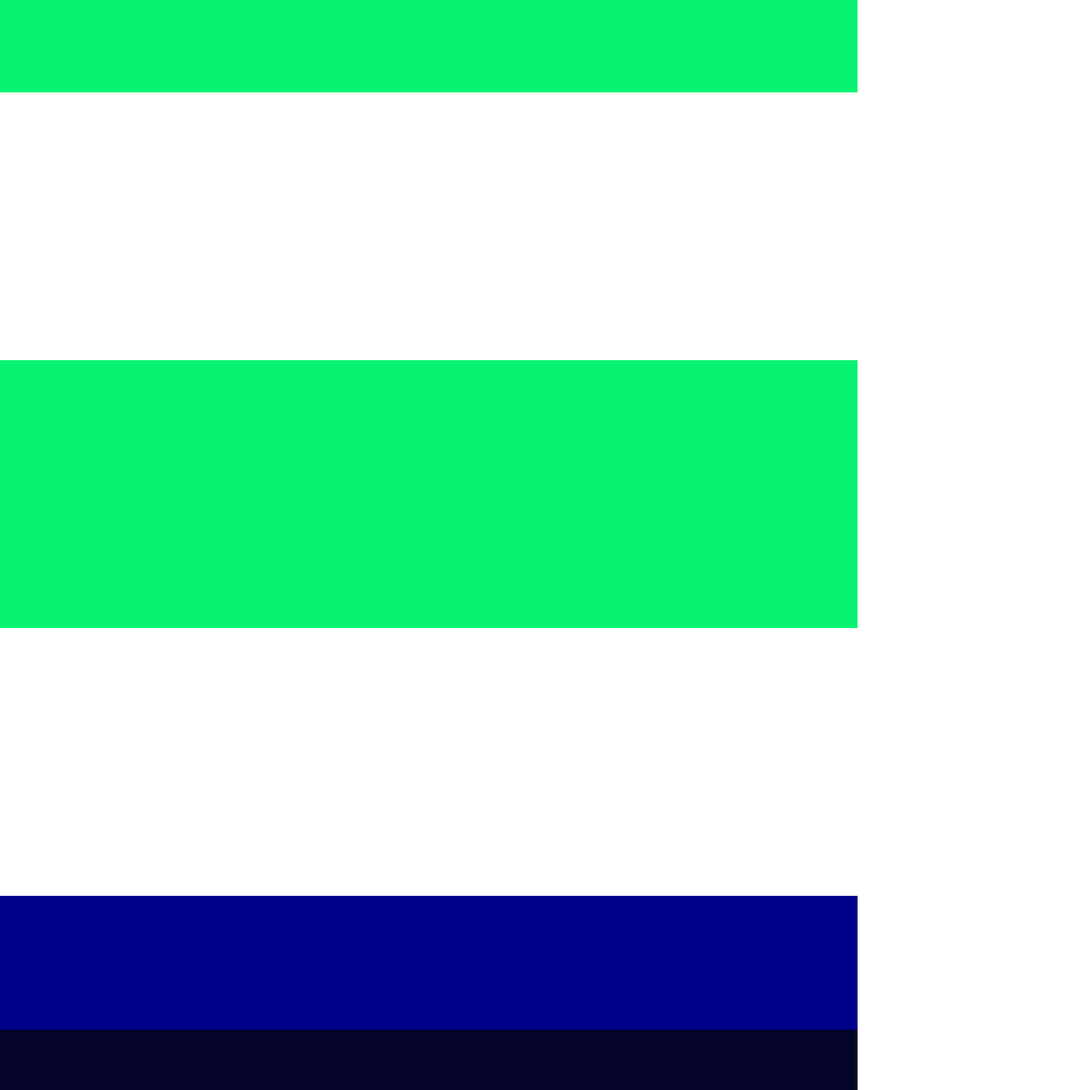
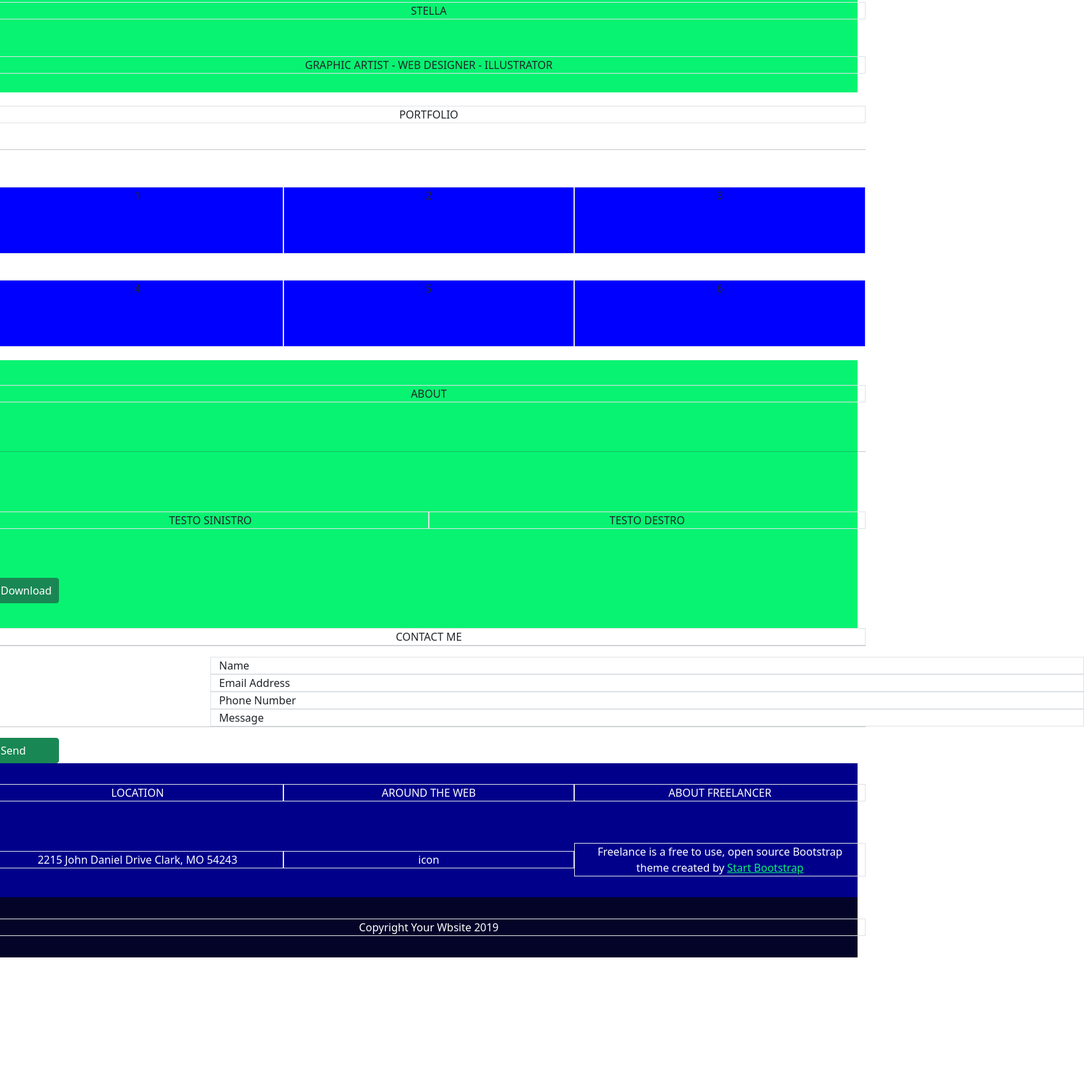
Before and after one commit to dariodeveloper92/html-css-bootstrap-freelancer, a plain HTML site: page index.html in a window 1280 px wide. Shown: the part 352-1980 px from the top of the page at 67% size, 1618 px wide, since content can reach past the window. After the commit the page ends 1782 px from the top, so only its background shows below. Drawn offline with nearby package versions, Linux system fonts and the light colour scheme.

Commit message:
update struttura

```diff
--- a/css/style.css
+++ b/css/style.css
@@ -14,6 +14,16 @@ header {
     height: 100%;
     width: 100%;
 }
+
+.white {
+    color: white;
+}
+
+.text_align {
+    text-align: center;
+    height: 100%;
+    align-items: center;
+}
 /* fine header */
 
 /* main */
@@ -22,7 +32,7 @@ main {
     width: 100%;
 }
 
-.jump {
+.jumbo {
     height: 400px;
     width: 100%;
 }
@@ -37,9 +47,27 @@ main {
     width: 100%;
 }
 
-.main_bottom {
+#main_bottom {
     height: 400px;
     width: 100%;
+}
+
+.main_center .larghezza_btn,
+.main_bottom .larghezza_btn {
+    width: 100px;
+    display: flex;
+}
+
+.align_left {
+    margin: 0 25%;
+    display: flex;
+    justify-content: flex-start;
+}
+
+.square {
+    width: 100px;
+    height: 100px;
+    background-color: blue;
 }
 /* fine main */
 
@@ -57,6 +85,10 @@ footer {
 .container_footer_bottom {
     height: 90px;
     width: 100%;
+}
+
+.text_green {
+    color: rgb(8, 243, 114);
 }
 /* fine footer */
 
--- a/index.html
+++ b/index.html
@@ -12,25 +12,85 @@
 <body>
     <!-- header -->
     <header>
-        <div class="container_header debug_blue">
-
+        <div class="container_header debug_blue white">
+            <div class="row text_align"><!-- Seconda cosa da fare -->
+                <div class="col-6 border">START BOOTSTRAP</div>
+                <div class="col-2 border">PORTFOLIO</div>
+                <div class="col-2 border">ABOUT</div>
+                <div class="col-2 border">CONTACT</div>
+            </div>
         </div>
     </header>
     <!-- fine header -->
     <!-- main -->
     <main>
-        <section class="jump debug_green"></section>
-        <section class="main_top debug_white"></section>
-        <section class="main_center debug_green"></section>
-        <section class="main_bottom debug_white"></section>
+        <!-- JUMBO -->
+        <section class="jumbo debug_green">
+            <div class="row text_align">
+                <div class="col-12 border square">IMG</div>
+                <div class="col-12 border">START BOOTSTRAP</div>
+                <div class="col-12 border">STELLA</div>
+                <div class="col-12 border">GRAPHIC ARTIST - WEB DESIGNER - ILLUSTRATOR</div>
+            </div>
+        </section>
+        <!-- FINE JUMBO -->
+        <!-- MAIN - TOP -->
+        <section class="main_top debug_white">
+            <div class="row text_align">
+                <div class="col-12 border">PORTFOLIO</div>
+                <hr>
+                <div class="col-4 border square">1</div>
+                <div class="col-4 border square">2</div>
+                <div class="col-4 border square">3</div>
+                <div class="col-4 border square">4</div>
+                <div class="col-4 border square">5</div>
+                <div class="col-4 border square">6</div>
+            </div>
+        </section>
+        <!-- FINE MAIN - TOP -->
+        <!-- MAIN - CENTER -->
+        <section class="main_center debug_green">
+            <div class="row text_align">
+                <div class="col-12 border">ABOUT</div>
+                <hr>
+                <div class="col-6 border">TESTO SINISTRO</div>
+                <div class="col-6 border">TESTO DESTRO</div>
+                <button type="button" class="btn btn-success  larghezza_btn">Download</button>
+            </div>
+        </section>
+        <!-- FINE MAIN - CENTER -->
+        <!-- MAIN - BOTTOM -->
+        <section class="main_bottom debug_white">
+            <div class="row text_align">
+                <div class="col-12 border">CONTACT ME</div>
+                <hr>
+                <div class="col-12 border align_left">Name</div>
+                <div class="col-12 border align_left">Email Address</div>
+                <div class="col-12 border align_left">Phone Number</div>
+                <div class="col-12 border align_left">Message</div>
+                <hr>
+                <button type="button" class="btn btn-success larghezza_btn">Send</button>
+            </div>
+        </section>
+        <!-- FINE MAIN - BOTTOM -->
     </main>
     <!-- fine main -->
     <!-- footer -->
-    <footer>
-        <div class="container_footer_top debug_blue">
-
+    <footer class="debug_blue">
+        <div class="container_footer_top debug_blue white">
+            <div class="row text_align">
+                <div class="col-4 border">LOCATION</div>
+                <div class="col-4 border">AROUND THE WEB</div>
+                <div class="col-4 border">ABOUT FREELANCER</div>
+                <div class="col-4 border">2215 John Daniel Drive Clark, MO 54243</div>
+                <div class="col-4 border">icon</div>
+                <div class="col-4 border">Freelance is a free to use, open source Bootstrap theme created by <a href="#" class="text_green">Start Bootstrap</a></div>
+            </div>
+        <div class="container_footer_bottom debug_darkblue">
+            <div class="row text_align">
+                <div class="col-12 border">Copyright Your Wbsite 2019</div>
+            </div>
         </div>
-        <div class="container_footer_bottom debug_darkblue"></div>
     </footer>
     <!-- fine footer -->
 
```
